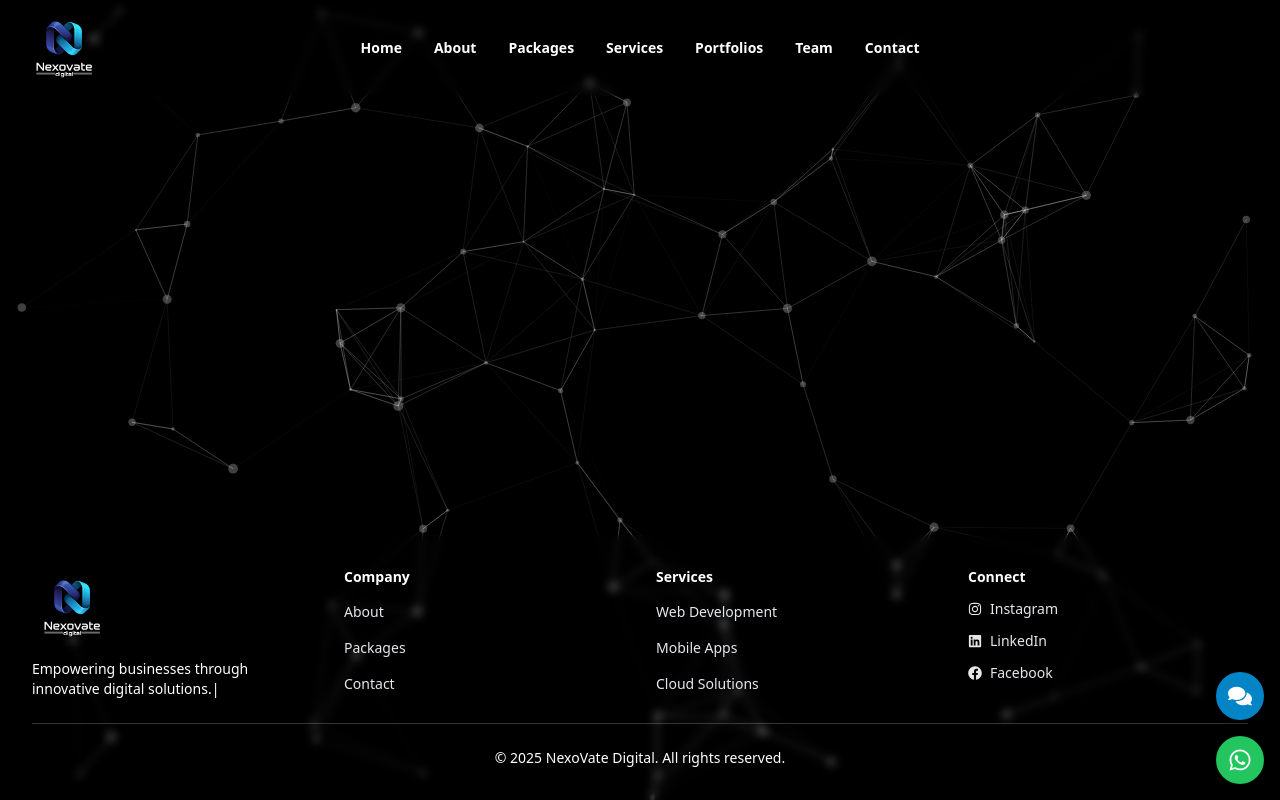
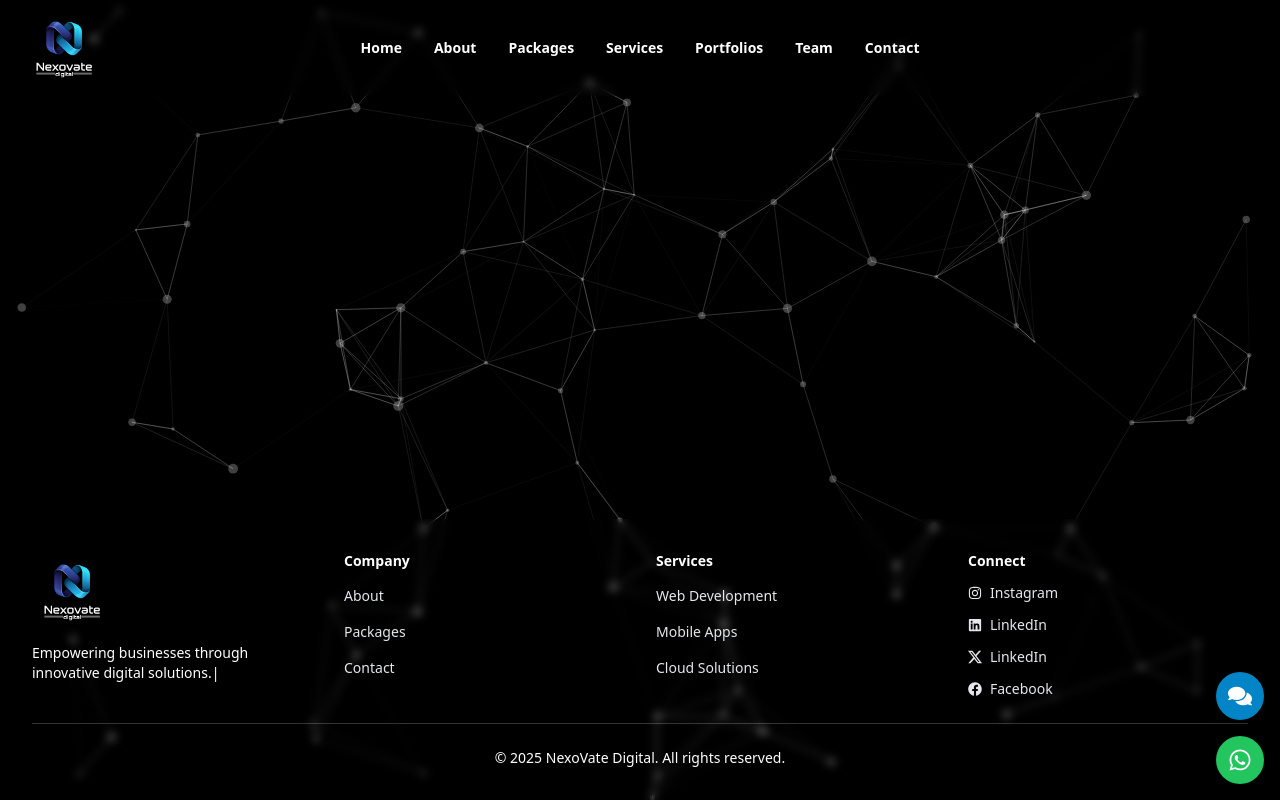
Before and after one commit to Muhammadd-01/NexoVate-Digital, a React (Vite) app: page /profile in a window 1280 px wide. Built offline with nearby package versions, Linux system fonts and the light colour scheme.

Commit message:
Nexovate Digital

```diff
--- a/src/components/Footer.jsx
+++ b/src/components/Footer.jsx
@@ -1,5 +1,6 @@
 import { Link } from "react-router-dom";
-import { FaFacebook, FaLinkedin, FaInstagram } from "react-icons/fa";
+import { FaFacebook, FaLinkedin, FaInstagram, } from "react-icons/fa";
+import { SiX } from "react-icons/si";
 import { motion } from "framer-motion";
 import { useEffect, useState } from "react";
 
@@ -110,6 +111,16 @@ export default function Footer() {
                   <FaLinkedin className="mr-2" /> LinkedIn
                 </a>
               </li>
+                <li>
+                <a
+                  href="https://x.com/NexovateDigital"
+                  target="_blank"
+                  rel="noopener noreferrer"
+                  className="flex items-center text-sm text-gray-200 hover:text-nexovate-blue-300 transition"
+                >
+                  < SiX className="mr-2" /> LinkedIn
+                </a>
+              </li>
               <li>
                 <a
                   href="https://www.facebook.com/profile.php?id=61577364006295"
```
